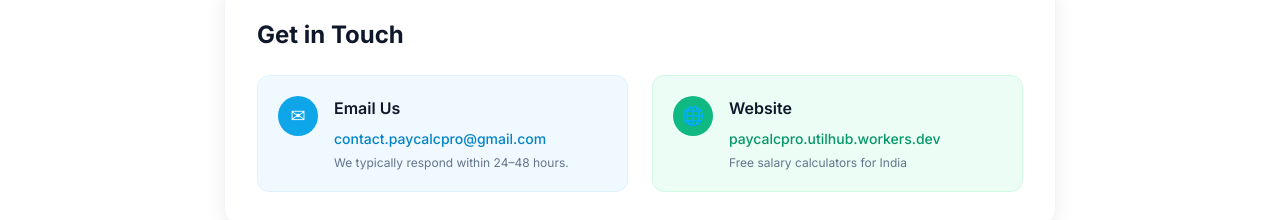
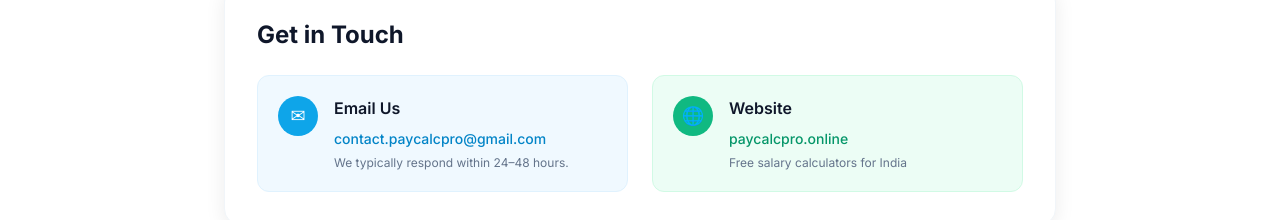
Before and after one commit to Varshith-Kali/PayCalcPro, a Next.js app: page /contact in a window 1280 px wide. Shown: the part 379-599 px from the top of the page. Built offline with nearby package versions, Linux system fonts and the light colour scheme.

Commit message:
Sync: all URLs → paycalcpro.online, email → contact.paycalcpro@gmail.com

```diff
--- a/app/contact/page.tsx
+++ b/app/contact/page.tsx
@@ -47,10 +47,10 @@
               <div>
                 <p className="font-semibold text-slate-900 mb-1">Website</p>
                 <a
-                  href="https://paycalcpro.utilhub.workers.dev"
+                  href="https://paycalcpro.online"
                   className="text-emerald-600 hover:text-emerald-700 text-sm font-medium transition-colors"
                 >
-                  paycalcpro.utilhub.workers.dev
+                  paycalcpro.online
                 </a>
                 <p className="text-slate-500 text-xs mt-1">Free salary calculators for India</p>
               </div>
--- a/app/layout.tsx
+++ b/app/layout.tsx
@@ -8,7 +8,7 @@
 const inter = Inter({ subsets: ['latin'], display: 'swap', variable: '--font-inter' })
 
 export const metadata: Metadata = {
-  metadataBase: new URL('https://paycalcpro.utilhub.workers.dev'),
+  metadataBase: new URL('https://paycalcpro.online'),
   title: {
     default: 'PayCalc Pro – Free Salary Calculator India | CTC to In-Hand 2025-26',
     template: '%s | PayCalc Pro',
@@ -39,17 +39,17 @@
   openGraph: {
     type: 'website',
     locale: 'en_IN',
-    url: 'https://paycalcpro.utilhub.workers.dev',
+    url: 'https://paycalcpro.online',
     title: 'PayCalc Pro – Free Salary Calculator India | FY 2025-26',
     description: 'Calculate CTC to in-hand salary, PF, HRA & income tax instantly. Updated for FY 2025-26.',
     siteName: 'PayCalc Pro',
-    images: [{ url: 'https://paycalcpro.utilhub.workers.dev/icon.png', width: 512, height: 512, alt: 'PayCalc Pro Logo' }],
+    images: [{ url: 'https://paycalcpro.online/icon.png', width: 512, height: 512, alt: 'PayCalc Pro Logo' }],
   },
   twitter: {
     card: 'summary_large_image',
     title: 'PayCalc Pro – Free Salary Calculator India',
     description: 'Calculate your in-hand salary, PF, HRA & taxes instantly. Free, no signup.',
-    images: ['https://paycalcpro.utilhub.workers.dev/icon.png'],
+    images: ['https://paycalcpro.online/icon.png'],
   },
   verification: {
     // Add your Google Search Console verification code here after verifying the domain
@@ -61,11 +61,11 @@
   '@context': 'https://schema.org',
   '@type': 'WebSite',
   name: 'PayCalc Pro',
-  url: 'https://paycalcpro.utilhub.workers.dev',
+  url: 'https://paycalcpro.online',
   description: 'Free salary calculators for Indian professionals — FY 2025-26',
   potentialAction: {
     '@type': 'SearchAction',
-    target: 'https://paycalcpro.utilhub.workers.dev/blog?q={search_term_string}',
+    target: 'https://paycalcpro.online/blog?q={search_term_string}',
     'query-input': 'required name=search_term_string',
   },
 }
@@ -74,8 +74,8 @@
   '@context': 'https://schema.org',
   '@type': 'Organization',
   name: 'PayCalc Pro',
-  url: 'https://paycalcpro.utilhub.workers.dev',
-  logo: 'https://paycalcpro.utilhub.workers.dev/icon.png',
+  url: 'https://paycalcpro.online',
+  logo: 'https://paycalcpro.online/icon.png',
   contactPoint: {
     '@type': 'ContactPoint',
     email: 'contact.paycalcpro@gmail.com',
@@ -90,7 +90,7 @@
       <head>
         <meta charSet="utf-8" />
         <meta name="viewport" content="width=device-width, initial-scale=1" />
-        <link rel="canonical" href="https://paycalcpro.utilhub.workers.dev" />
+        <link rel="canonical" href="https://paycalcpro.online" />
         <link rel="icon" type="image/png" href="/icon.png" />
         <link rel="apple-touch-icon" href="/icon.png" />
         <link rel="manifest" href="/site.webmanifest" />
--- a/app/terms/page.tsx
+++ b/app/terms/page.tsx
@@ -24,7 +24,7 @@
           { title: '6. Third-Party Advertisements', body: 'PayCalc Pro displays third-party advertisements via Google AdSense. We are not responsible for the content of advertisements or the products/services they promote. Clicking on ads takes you to third-party sites governed by their own terms.' },
           { title: '7. Changes to Terms', body: 'We reserve the right to modify these terms at any time. Changes are effective immediately upon posting. Continued use constitutes acceptance of the modified terms.' },
           { title: '8. Governing Law', body: 'These terms are governed by the laws of India. Any disputes shall be subject to the jurisdiction of Indian courts.' },
-          { title: '9. Contact', body: 'For questions about these terms, contact us at hello@paycalcpro.online.' },
+          { title: '9. Contact', body: 'For questions about these terms, contact us at contact.paycalcpro@gmail.com.' },
         ].map((s, i) => (
           <div key={i}>
             <h2 className="text-xl font-bold text-slate-900 mb-3">{s.title}</h2>
```
Also changed, not shown: public/robots.txt, 1 other file (tests, documents, lock files or other folders).
